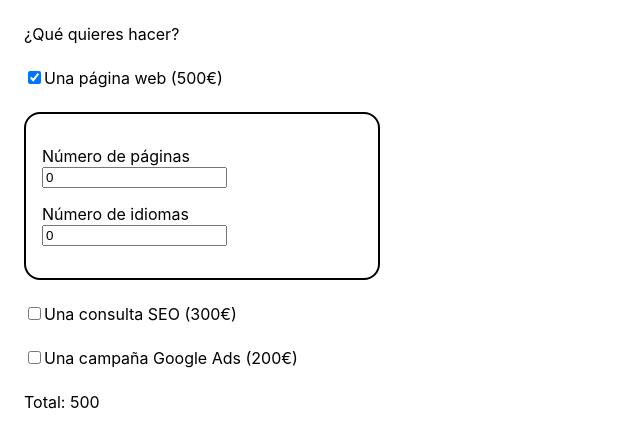
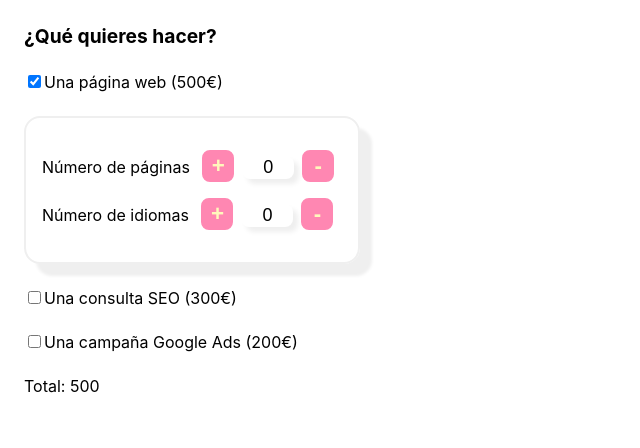
Before and after one commit to Lahali/budget-app, a React (Create React App) app: page / in a window 1280 px wide. Both pictures are taken after a click on the checkbox 34 px from the left and 77 px from the top of the page. Shown: the top 448 px of the page, without its empty margins (0-640 px from the left). Built offline with nearby package versions, Linux system fonts and the light colour scheme.

Commit message:
ejercicio 3 nivel 1 completado

```diff
--- a/src/App.jsx
+++ b/src/App.jsx
@@ -8,40 +8,61 @@ function App() {
   const [seoChecked, setSeoChecked] = useState(false);
   const [adsChecked, setAdsChecked] = useState(false);
   const [budget, setBudget] = useState(0);
+  const [pages, setPages] = useState(0);
+  const [languages, setLanguages] = useState(0);
 
   useEffect(() => {
     setBudget(0);
+    updateBudget();
+    console.log("holiii");
+  });
+
+  const updateBudget = () => {
     webChecked && setBudget((prev) => prev + (pages * languages * 30 + 500));
     seoChecked && setBudget((prev) => prev + 300);
     adsChecked && setBudget((prev) => prev + 200);
-    console.log("holiii");
-  });
+  };
 
-  // No es necesario hacer un ternario, así ya se cambia el state de fal se a true y viceversa
   const handleWebChange = () => {
     setWebChecked(!webChecked);
     setLanguages(0);
     setPages(0);
   };
-
   const handleSeoChange = () => {
     setSeoChecked(!seoChecked);
   };
-
   const handleAdsChange = () => {
     setAdsChecked(!adsChecked);
   };
 
-  const [pages, setPages] = useState(0);
-  const [languages, setLanguages] = useState(0);
-
   const handlePage = (e) => {
     setPages(Number(e.target.value));
+    addPage()
+    decreasePage()
   };
-
   const handleLanguage = (e) => {
     setLanguages(Number(e.target.value));
   };
+
+  const addPage = () => {
+    setPages(prev => prev + 1)
+  }
+
+  const decreasePage = () => {
+    if(pages <= 0) return
+    setPages(prev => prev - 1)
+  }
+
+  const addLanguage = () => {
+    setLanguages(prev => prev + 1)
+  }
+
+  const decreaseLanguage = () => {
+    if(languages <= 0) return
+    setLanguages(prev => prev - 1)
+  }
+
+
 
   return (
     <div>
@@ -59,12 +80,15 @@ function App() {
       </Parragraf>
 
       {webChecked && (
-
         <Panel
           handlePage={handlePage}
           handleLanguage={handleLanguage}
           pages={pages}
           languages={languages}
+          addPage={addPage}
+          decreasePage={decreasePage}
+          addLanguage={addLanguage}
+          decreaseLanguage={decreaseLanguage}
         />
       )}
 
--- /dev/null
+++ b/src/components/Buttons.jsx
@@ -0,0 +1,15 @@
+import React from 'react'
+import { ButtonStyled } from './Styles'
+
+const Buttons = () => {
+  return (
+    <div>
+        <ButtonStyled>
+            +
+        </ButtonStyled>
+
+    </div>
+  )
+}
+
+export default Buttons
--- a/src/components/Panel.jsx
+++ b/src/components/Panel.jsx
@@ -1,16 +1,49 @@
-import React  from "react";
-import { PanelStyled } from "./Styles";
+import React from "react";
+import { PanelStyled, Input, ButtonStyled } from "./Styles";
+import Buttons from "./Buttons";
 
-const Panel = ({handleLanguage, handlePage, languages, pages}) => {
-
+const Panel = ({
+  handleLanguage,
+  handlePage,
+  languages,
+  pages,
+  addPage,
+  decreasePage,
+  addLanguage,
+  decreaseLanguage
+}) => {
   return (
     <div>
       <PanelStyled>
         <p>
-          Número de páginas <input type="number" placeholder="páginas" id="pages" value={pages} onChange={handlePage}/>
+          Número de páginas{" "}
+          <ButtonStyled type="button" onClick={addPage}>
+            +
+          </ButtonStyled>
+          <Input
+            type="text"
+            placeholder="páginas"
+            id="pages"
+            value={pages}
+            onChange={handlePage}
+          />
+          <ButtonStyled type="button" onClick={decreasePage}>
+            -
+          </ButtonStyled>
         </p>
         <p>
-          Número de idiomas <input type="number" placeholder="idiomas" id="languages" value={languages} onChange={handleLanguage} />
+          Número de idiomas{" "}
+          <ButtonStyled type="button" onClick={addLanguage}>
+            +
+          </ButtonStyled>
+          <Input
+            type="text"
+            placeholder="idiomas"
+            id="languages"
+            value={languages}
+            onChange={handleLanguage}
+          />
+          <ButtonStyled type="button" onClick={decreaseLanguage}>-</ButtonStyled>
         </p>
       </PanelStyled>
     </div>
--- a/src/components/Styles.jsx
+++ b/src/components/Styles.jsx
@@ -1,18 +1,55 @@
 import styled from "styled-components";
 
+export const Header = styled.header`
+  margin: 1.5rem;
+  font-size: larger;
+  font-weight: bold;
+`;
+
 export const PanelStyled = styled.form`
-  border: solid 2px black;
+  justify-content: center;
+  align-items: center;
+  border: solid 2px #efefef;
   padding: 1rem;
-  width: 25%;
+  width: fit-content;
   height: auto;
   border-radius: 1rem;
   margin: 1.5rem;
+  box-shadow: 0.75rem 0.75rem 0.2rem #EFEFEF;
 `;
 
 export const Parragraf = styled.p`
   margin: 1.5rem;
 `;
 
-export const Header = styled.header`
-  margin: 1.5rem;
+
+export const ButtonStyled = styled.button`
+  width: 2rem;
+  height: auto;
+  border-radius: 0.5rem;
+  font-size: 1.4rem;
+  font-weight: bolder;
+  text-align: center;
+  background-color: #FF87B2;
+  color: #FFF8BC;
+  border: solid 2px #FF87B2;
+  margin-left: 0.5rem;
+  margin-right: 0.5rem;
+&:hover {
+  background-color: #FFF8BC;
+  color: #FF87B2;
+}
+
 `;
+
+export const Input = styled.input`
+  width: 3rem;
+  height: auto;
+  font-size: large;
+  box-shadow: 5px 5px 5px #EFEFEF;
+  text-align: center;
+  border: none;
+  border-radius: 0.5rem;
+`;
+
+export const Container = styled.div``;
```
Also changed, not shown: src/components/Budget.jsx (deleted, +0 -44 lines). Lines whose indentation alone changed are shown as unchanged.
